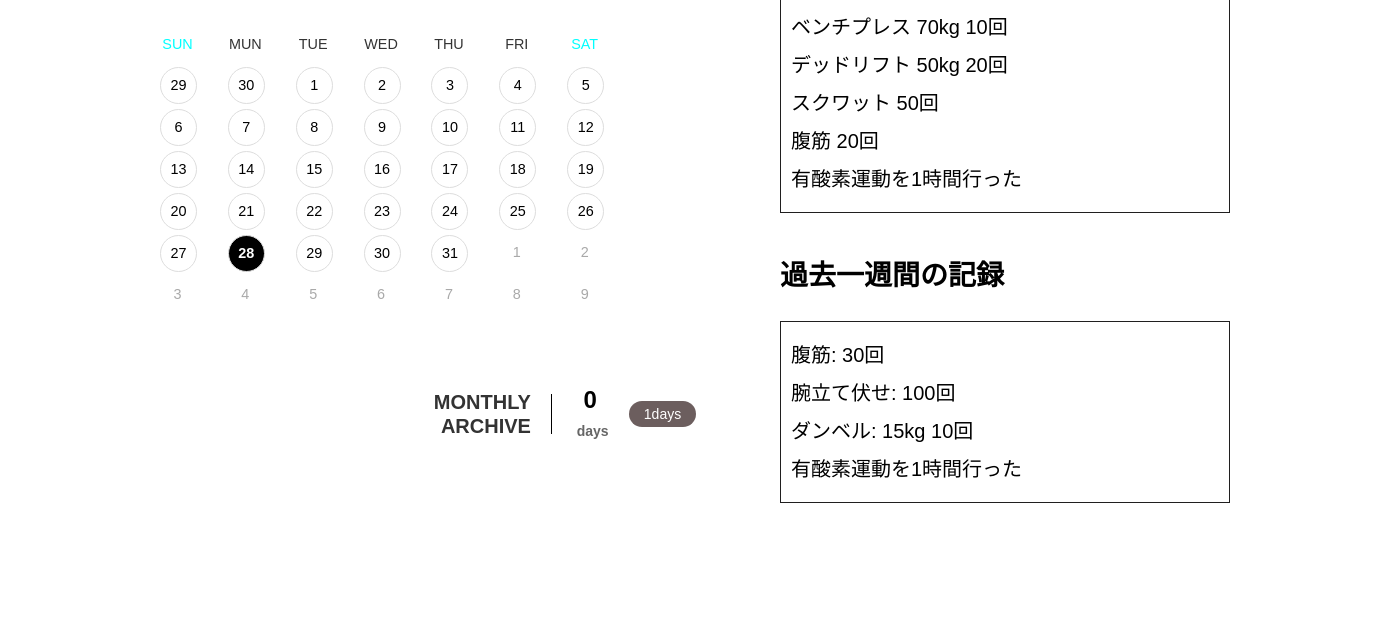
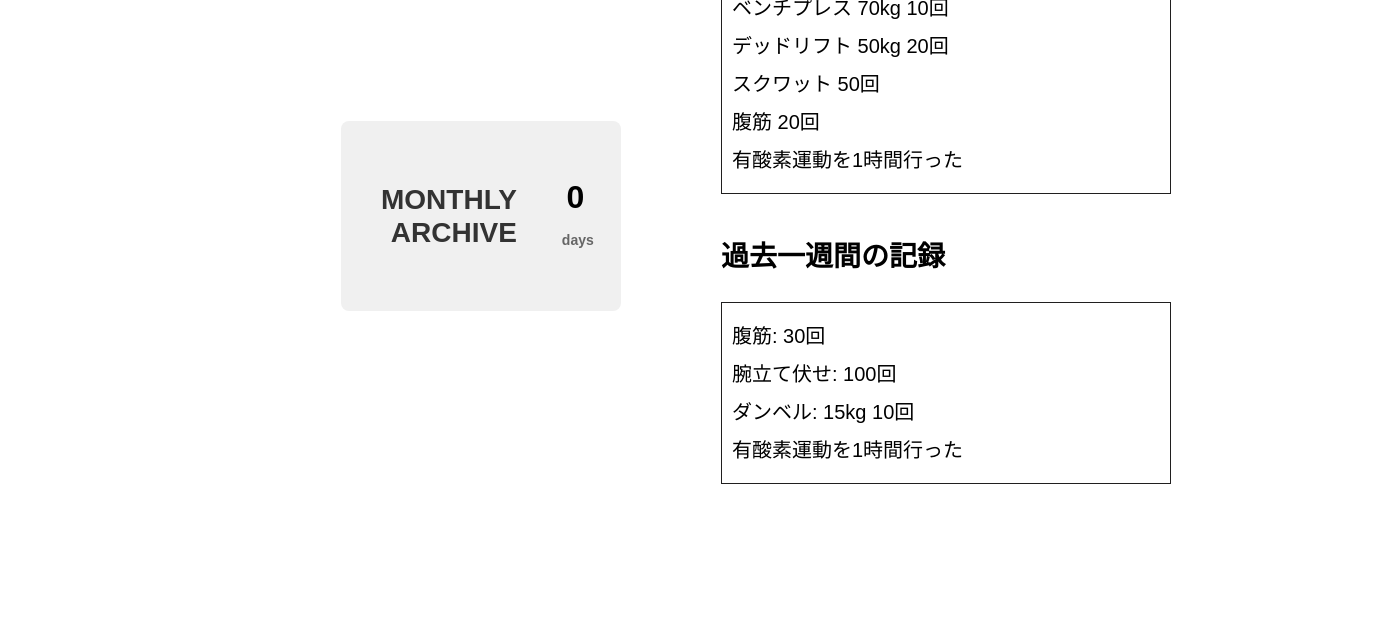
Before and after one commit to kitashuuuu/training, a website: page src/main/resources/template/T.html in a window 1280 px wide. Shown: the part 183-800 px from the top of the page, 1392 px wide, since content can reach past the window. Drawn offline with Linux system fonts and the light colour scheme.

Commit message:
画面変えた

```diff
--- a/src/main/resources/static/CSS/T.css
+++ b/src/main/resources/static/CSS/T.css
@@ -279,3 +279,40 @@ body {
 .kiroku{
   font-size: 28px;
 }
+
+.container {
+  display: flex;
+  justify-content: space-between; /* 左右配置 */
+  align-items: center; /* 上下中央配置 */
+  padding: 1px;
+  gap: 20px;
+}
+
+/* Monthly Archive を左側の中央に配置 */
+.monthly-archive {
+  flex: 1;
+  display: flex;
+  align-items: center; /* 縦方向中央 */
+  justify-content: center; /* 横方向中央 */
+  height: 100%; /* 高さを確保 */
+}
+
+/* Monthly Archive を大きくする */
+.archive-wrapper {
+  display: flex;
+  align-items: center;
+  border-radius: 8px;
+  padding: 20px 40px; /* 内側の余白を増やす */
+  width: 200px; /* 幅を調整 */
+  height: 150px; /* 高さを調整 */
+  font-size: 24px; /* フォントサイズを大きく */
+  background-color: #f0f0f0; /* 背景色を追加（見やすくするため） */
+}
+
+.archive-title {
+  font-size: 28px; /* タイトルを大きく */
+}
+
+.archive-days {
+  font-size: 32px; /* 日数の数字を大きく */
+}
--- a/src/main/resources/static/CSS/lunch1.css
+++ b/src/main/resources/static/CSS/lunch1.css
@@ -107,9 +107,6 @@ body {
 
   .date-section select {
     padding: 5px; /* プルダウンメニューの見た目を調整 */
-  }
-  h2{
-    margin-right: 400px;
   }
   nav{
     font-size: 16px;
--- a/src/main/resources/static/CSS/lunchfetch.css
+++ b/src/main/resources/static/CSS/lunchfetch.css
@@ -15,9 +15,7 @@
 	font-size: 20px; /* ラベルのフォントサイズを大きくする */
 	margin-right: 5px; /* ラベルと入力フィールドの間隔を調整 */
   }
-  .button-group{
-    margin-right: 40px;
-  }
+
   /* .date-section {
     display: flex;
     align-items: center;
@@ -110,7 +108,7 @@
   }
   /*メニュー終わり*/
 .meal-section {
-    display: flex;
+
     align-items: flex-start;
     margin: 20px 0;
     padding: 20px;
@@ -120,12 +118,11 @@
     margin-bottom: 20px;
   }
   .file-upload-box {
-    display: flex;
     flex-direction: column;
     width: 45%;
     align-items: center;
     margin-top: -15px;
-    margin-left: 50px;
+    margin-left: 350px;
 
   }
   .file-upload-box .im{
@@ -135,7 +132,8 @@
   }
   .content {
     width: 40%;
-    height: 100px;
+    height: 300px;
+    margin-left: 400px;
   }
   table {
     width: 100%;
@@ -181,6 +179,8 @@
     border-radius: 30px;
     font-weight: bold;
   }
+
+
   .btn-submit{
     background-color: aqua;
     margin-left: 50px;
--- a/src/main/resources/static/CSS/lunchsubmit.css
+++ b/src/main/resources/static/CSS/lunchsubmit.css
@@ -24,7 +24,7 @@ body {
   h2 {
     font-size: 20px;
     font-weight: bold;
-    margin-bottom: 20px;
+    margin-left: px;
   }
 .nav{
     color: #f0f3f0;
@@ -79,7 +79,7 @@ body {
   }
   .meal-section {
     margin: 0 auto;
-    width: 500px;
+    width: 1200px;
     padding: 20px;
     border-radius: 10px;
     margin-top: -10px;
@@ -116,7 +116,7 @@ body {
     display: flex;
   }
 .button-group{
-  margin-right: 30px;
+  margin-top: 500px;
 }
 .btn-back, .btn-submit {
   padding: 10px 20px;
--- a/src/main/resources/template/T.html
+++ b/src/main/resources/template/T.html
@@ -44,26 +44,9 @@
               </div>
             </div>
           </div>
-  <!-- メインコンテンツ -->
           <main class="content">
             <div class="container">
-      <!-- カレンダー部分 -->
-      <section class="calenda">
-        <div class="calendar">
-            <h2>October 2024</h2>
-            <div class="days">
-
-              <span class="sun">SUN</span><span class="mun">MUN</span><span class="mun">TUE</span><span class="mun">WED</span><span class="mun">THU</span><span class="mun">FRI</span><span class="sun">SAT</span>
-              <span>29</span><span>30</span><span>1</span><span>2</span><span>3</span><span>4</span><span>5</span>
-              <span>6</span><span>7</span><span>8</span><span>9</span><span>10</span><span>11</span><span>12</span>
-              <span>13</span><span>14</span><span>15</span><span>16</span><span>17</span><span>18</span><span>19</span>
-              <span>20</span><span>21</span><span>22</span><span>23</span><span>24</span><span>25</span><span>26</span>
-              <span>27</span><span class="highlight">28</span><span>29</span><span>30</span><span >31</span><span class="dus">1</span><span class="dus">2</span>
-              <span class="dus">3</span><span class="dus">4</span><span class="dus">5</span><span class="dus">6</span><span class="dus">7</span><span class="dus">8</span><span class="dus">9</span>
-            </div>
-
-
-      <!-- Monthly Archive 部分 -->
+                <!-- 左側: Monthly Archive -->
                 <section class="monthly-archive">
                     <div class="archive-wrapper">
                         <div class="archive-left">
@@ -73,19 +56,13 @@
                         <div class="archive-center">
                             <p class="archive-days">0 <span>days</span></p>
                         </div>
-          <div class="archive-right">
-            <button class="btn-archive">1days</button>
-          </div>
-        </div>
-      </section>
                     </div>
                 </section>
 
-      <!-- トレーニング記録部分 -->
+                <!-- 右側: トレーニング記録 -->
                 <div class="log">
                     <h2 class="kiroku">今日のトレーニング記録</h2>
                     <section class="training-log">
-
                         <div class="log-box">
                             <p>ベンチプレス 70kg 10回</p>
                             <p>デッドリフト 50kg 20回</p>
@@ -96,19 +73,17 @@
                     </section>
                     <h3 class="kiroku">過去一週間の記録</h3>
                     <section class="training-log">
-
                         <div class="log-box">
                             <p>腹筋: 30回</p>
                             <p>腕立て伏せ: 100回</p>
                             <p>ダンベル: 15kg 10回</p>
                             <p>有酸素運動を1時間行った</p>
-          <!-- この要素を削除 -->
-
                         </div>
                     </section>
                 </div>
+            </div>
+        </main>
 
-  </main>
 </div>
   <!-- JavaScriptの読み込み -->
   <script src="/src/main/resources/static/js/pop.js"></script>
```
Also changed, not shown: src/main/resources/template/T.fetch.html (+0 -1 lines), src/main/resources/template/T.submit.html (+1 -1 lines), src/main/resources/template/lunch1.html (+1 -1 lines), src/main/resources/template/lunchfetch.html (+4 -3 lines), src/main/resources/template/lunchsubmit.html (+1 -4 lines), 1 other file. Lines whose indentation alone changed are shown as unchanged.
